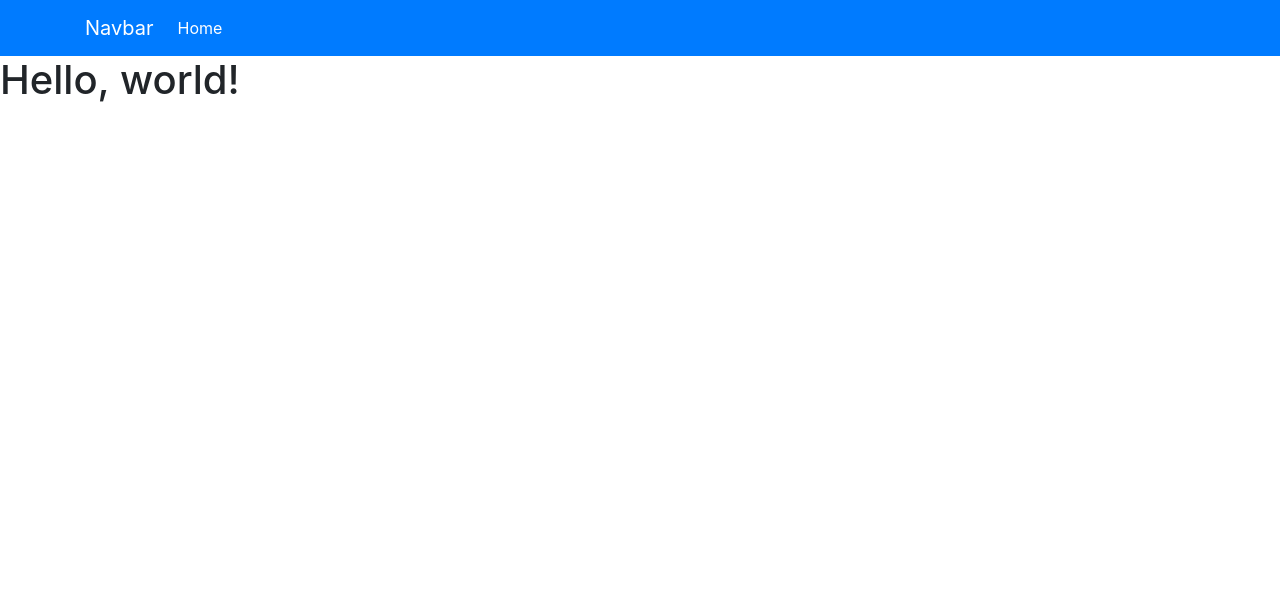
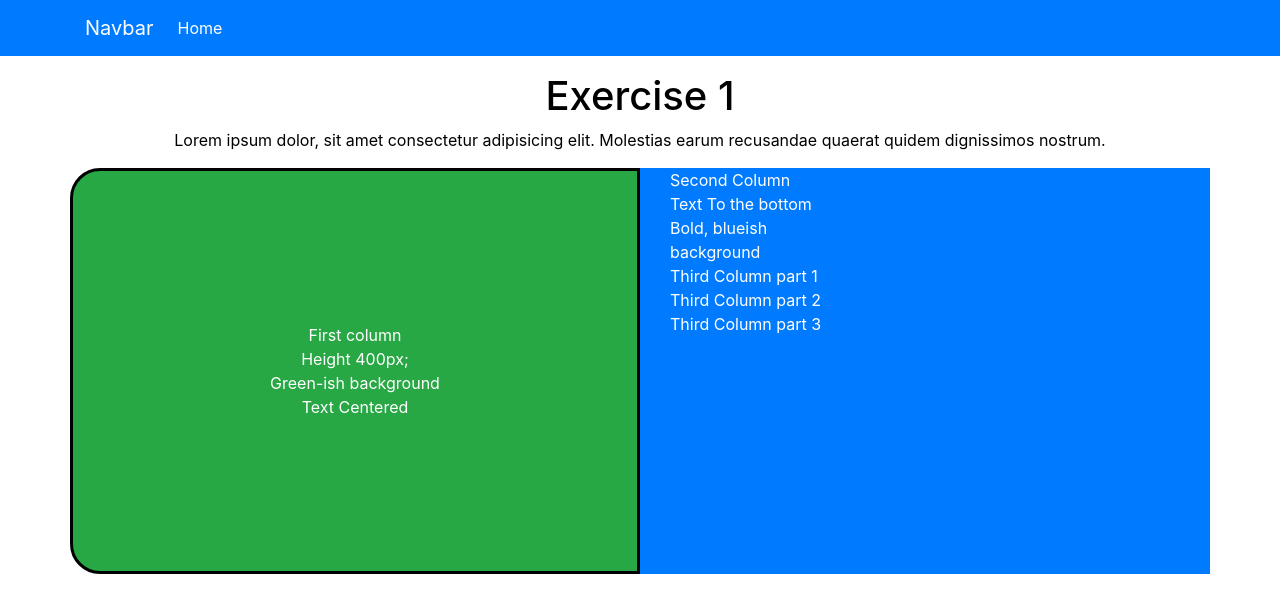
Before and after one commit to TheJhonni/M2-D8, a plain HTML site: page index.html in a window 1280 px wide. Drawn offline with nearby package versions, Linux system fonts and the light colour scheme.

Commit message:
div green right part ex 1

```diff
--- a/index.html
+++ b/index.html
@@ -13,7 +13,6 @@
     <title>Hello, world!</title>
   </head>
   <body>
-
         <nav class="navbar navbar-expand-lg navbar-dark">
             <div class="container align-items-center">
                 <a class="navbar-brand" href="#">Navbar</a>
@@ -28,12 +27,38 @@
                     </li>
                 </ul>
             </div>
-
-
-
         </nav>
 
-    <h1>Hello, world!</h1>
+        <section>
+            <div class="container align-items-center">
+                <div class="row">
+                    <div class="col-12 text-center mt-3">
+                        <h1>Exercise 1</h1>
+                        <p>Lorem ipsum dolor, sit amet consectetur adipisicing elit. Molestias earum recusandae quaerat quidem dignissimos nostrum. </p>
+                    </div>
+                </div>
+            </div>
+
+            <div class="container justify-content-center ex1Div">
+
+                <div class="row d-flex">
+                    <div class="col-6 bg-success">
+                        <div class="col-12 h400  d-flex justify-content-center align-items-center text-center">First column <br>Height 400px; <br>Green-ish background <br>
+                            Text Centered</div>
+                    </div>
+                    <div class="col-6 bg-primary">
+                        <div class="col-12">Second Column <br>Text To the bottom <br>Bold, blueish <br>background </div>
+                        <div>
+                            <div class="col-12">Third Column part 1 </div>
+                            <div class="col-12">Third Column part 2 </div>
+                            <div class="col-12">Third Column part 3 </div>
+                        </div>
+                    </div>
+                </div>
+
+            </div>
+        </section>
+
 
 
 
--- a/style.css
+++ b/style.css
@@ -1,8 +1,30 @@
 :root {
     --bg-info: rgb(0,123,255);
+}
+
+*{
+    color: white;
+}
+
+h1, h2, h3, h4, h5, h6, p {
+    color: black;
 }
 
 nav {
     background-color: var(--bg-info);
     color: var(--bg-white);
 }
+
+.h400 {
+    height: 400px;
+}
+
+.ex1Div {
+
+    border-radius: 30px;
+}
+
+div.bg-success {
+    border: 3px solid black;
+    border-radius: 30px 0 0 30px;
+}
```
